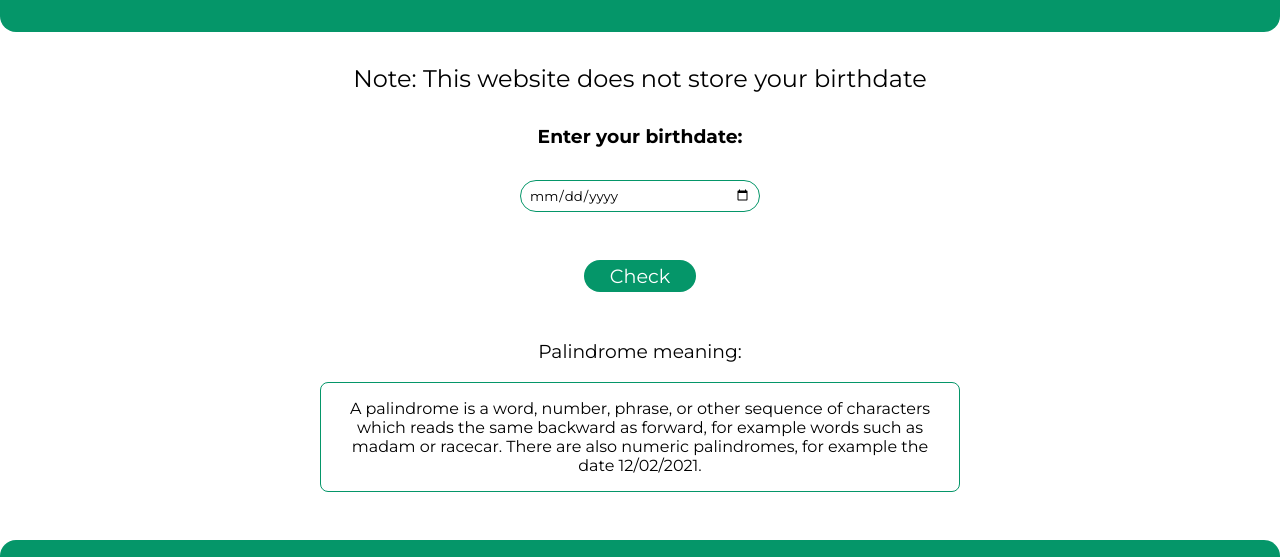
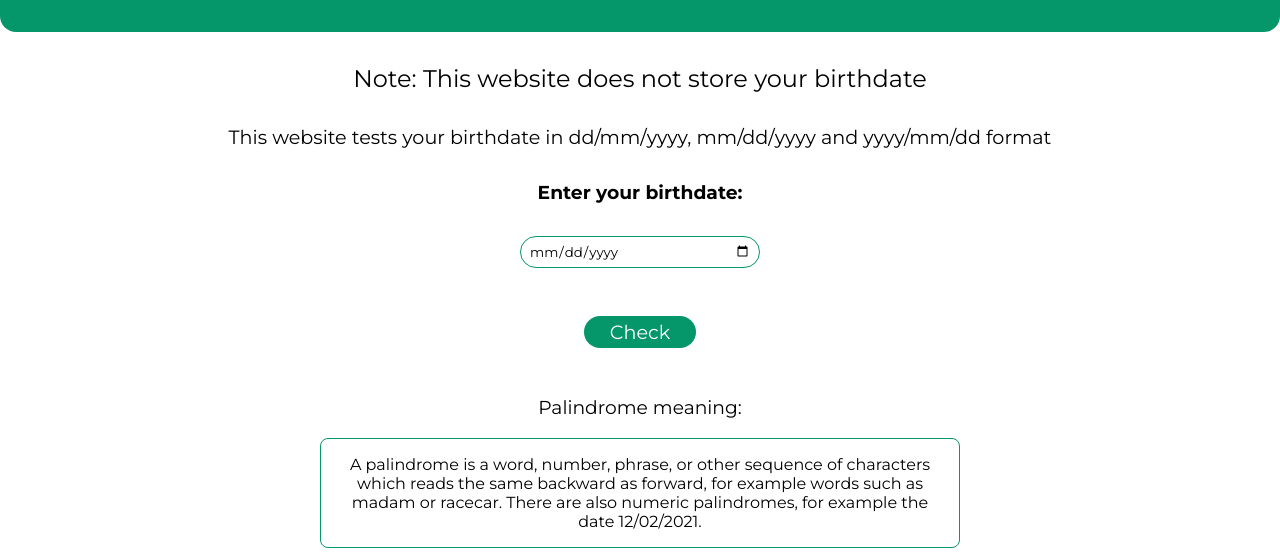
Before and after one commit to mohitdhatrak/palindrome-birthday, a plain HTML site: page index.html in a window 1280 px wide. Shown: the part 114-671 px from the top of the page. Drawn offline with Linux system fonts and the light colour scheme.

Commit message:
added format message

```diff
--- a/index.html
+++ b/index.html
@@ -16,6 +16,10 @@
             Note: This website does not store your birthdate
         </h2>
 
+        <div class="format-line">
+            This website tests your birthdate in dd/mm/yyyy, mm/dd/yyyy and
+            yyyy/mm/dd format
+        </div>
         <h3 class="input-heading">Enter your birthdate:</h3>
         <input id="input-date" type="date" />
 
--- a/styles.css
+++ b/styles.css
@@ -28,6 +28,14 @@ body {
     font-weight: 100;
     text-align: center;
     max-width: 80%;
+}
+
+.format-line {
+    margin: 0 auto;
+    margin-top: 2rem;
+    text-align: center;
+    max-width: 80%;
+    font-size: 1.2rem;
 }
 
 .input-heading {
```
